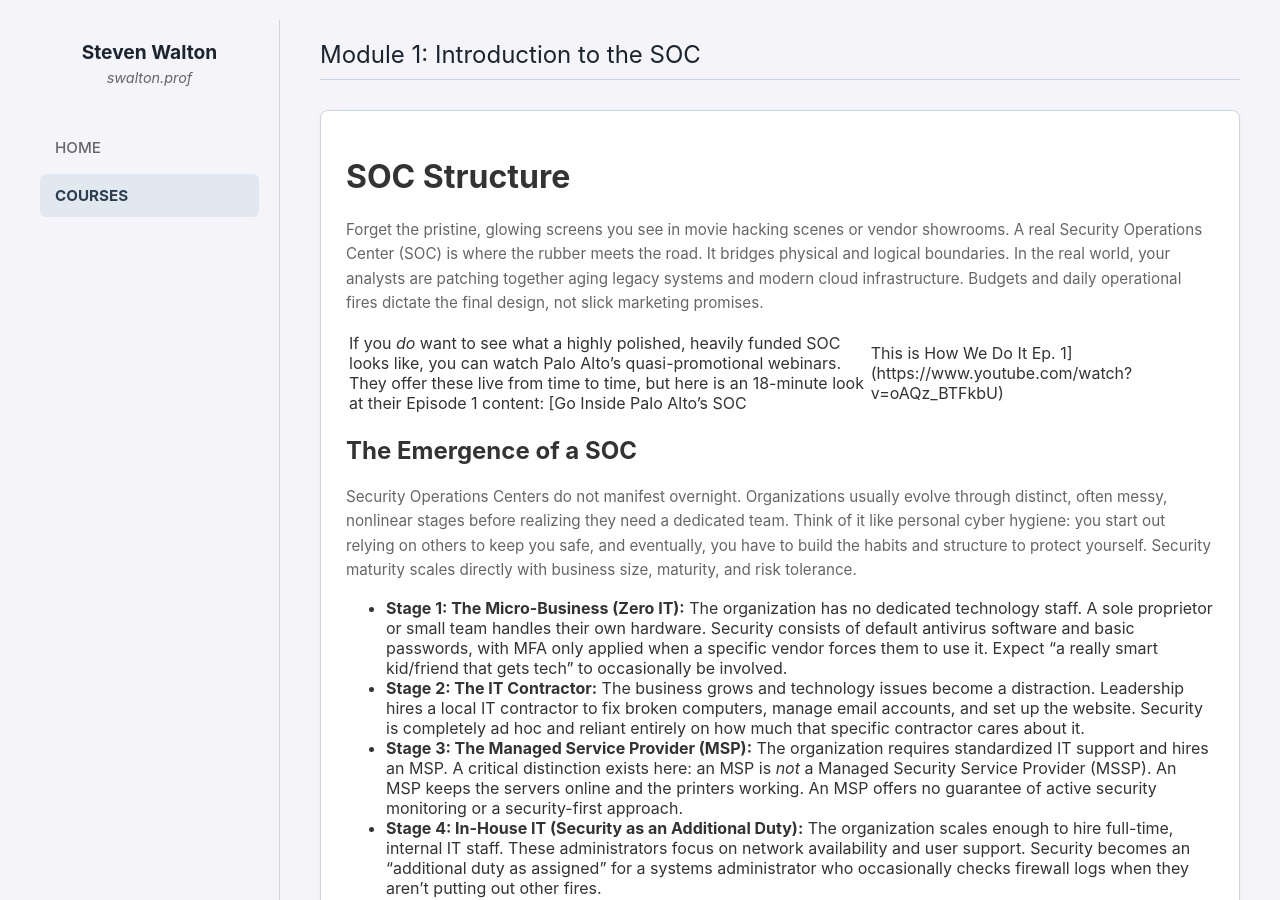
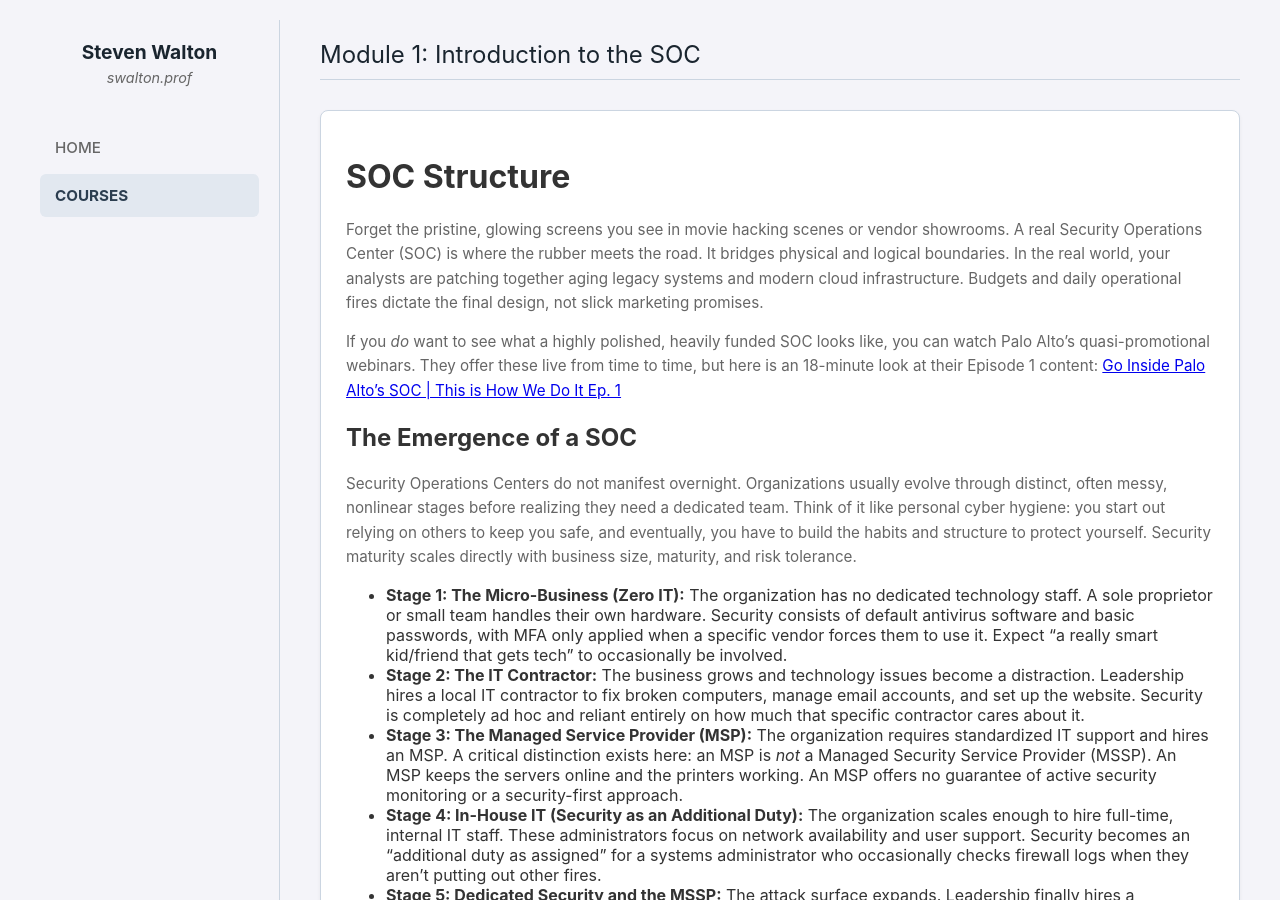
Before and after one commit to stevenwithaphd/swaltonprof.github.io, a Jekyll site: the page built from soc-fundamentals/Module1.md, in a window 1280 px wide and 900 px high. Built offline with Jekyll 4.4.1, drawn with Linux system fonts in a browser that asks for light colours; comment, search, counter and statistics services are not loaded.

Commit message:
touchups

```diff
--- a/_layouts/default.html
+++ b/_layouts/default.html
@@ -69,7 +69,7 @@
                     data-reactions-enabled="1"
                     data-emit-metadata="0"
                     data-input-position="top"
-                    data-theme="preferred_color_scheme"
+                    data-theme="light"
                     data-lang="en"
                     crossorigin="anonymous"
                     async>
--- a/soc-fundamentals/Module1.md
+++ b/soc-fundamentals/Module1.md
@@ -13,7 +13,7 @@ description: Welcome to Rivendell, Mr Anderson
 
 Forget the pristine, glowing screens you see in movie hacking scenes or vendor showrooms. A real Security Operations Center (SOC) is where the rubber meets the road. It bridges physical and logical boundaries. In the real world, your analysts are patching together aging legacy systems and modern cloud infrastructure. Budgets and daily operational fires dictate the final design, not slick marketing promises.
 
-If you *do* want to see what a highly polished, heavily funded SOC looks like, you can watch Palo Alto's quasi-promotional webinars. They offer these live from time to time, but here is an 18-minute look at their Episode 1 content: [Go Inside Palo Alto's SOC | This is How We Do It Ep. 1](https://www.youtube.com/watch?v=oAQz_BTFkbU)
+If you *do* want to see what a highly polished, heavily funded SOC looks like, you can watch Palo Alto's quasi-promotional webinars. They offer these live from time to time, but here is an 18-minute look at their Episode 1 content: [Go Inside Palo Alto's SOC \| This is How We Do It Ep. 1](https://www.youtube.com/watch?v=oAQz_BTFkbU)
 
 ## The Emergence of a SOC
 
```
